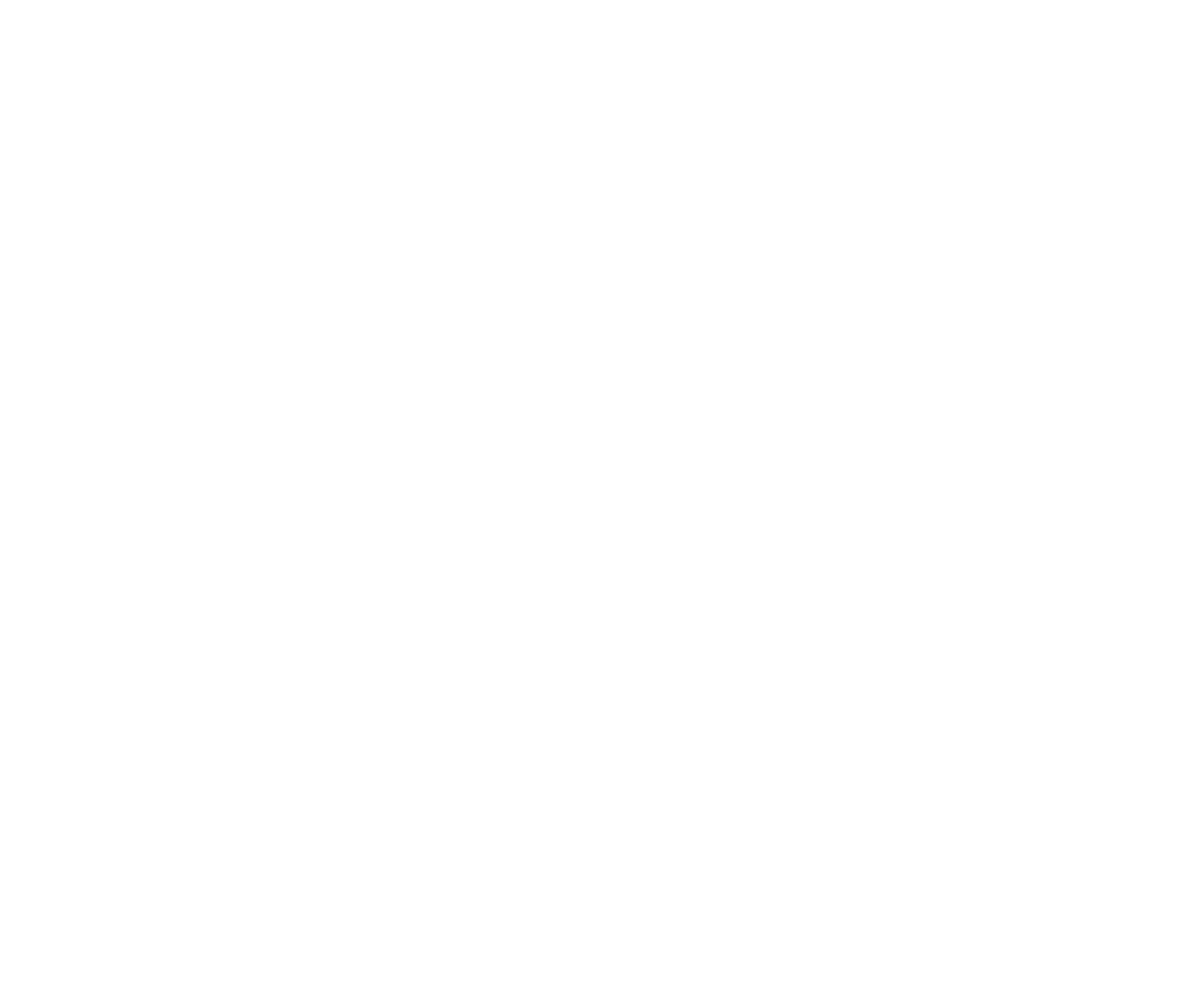
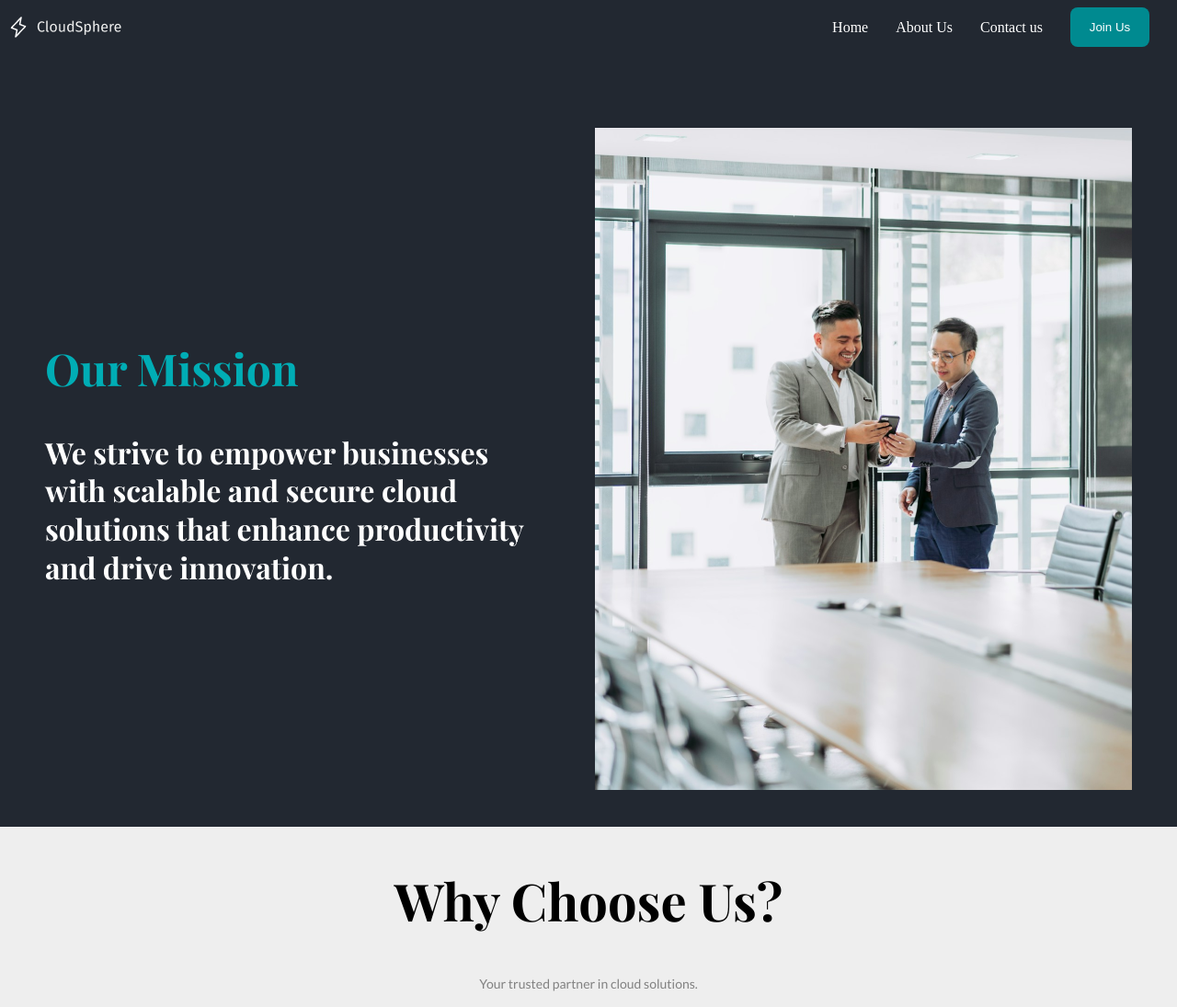
Before and after one commit to anasaziz2008/buisness-website-html-css, a plain HTML site: page aboutus/index.html in a window 1280 px wide. Shown: the whole page at 92% size. Before the commit the page ends 800 px from the top, so only its background shows below. Drawn offline with nearby package versions, Linux system fonts and the light colour scheme.

Commit message:
mission done

```diff
--- a/aboutus/index.html
+++ b/aboutus/index.html
@@ -0,0 +1,71 @@
+<!DOCTYPE html>
+<html lang="en">
+<head>
+    <meta charset="UTF-8">
+    <meta name="viewport" content="width=device-width, initial-scale=1.0">
+    <link href="https://fonts.googleapis.com/css2?family=Lato:wght@400;700&display=swap" rel="stylesheet">
+    <link href="https://fonts.googleapis.com/css2?family=Playfair+Display:wght@400;700&display=swap" rel="stylesheet">
+    <link rel="stylesheet" href="style.css">
+    <title>Document</title>
+</head>
+<body>
+
+    <nav>
+        <img class="brand-img" src="/images/Brand.png" />
+        <div class="flex-nav">
+          <ul class="nav-links">
+            <li><a href="#">Home</a></li>
+            <li><a href="aboutus/index.html">About Us</a></li>
+            <li><a href="#">Contact us</a></li>
+            <button class="join">Join Us</button>
+          </ul>
+        </div>
+      </nav>
+
+      <div class="mission">
+        <div class="mission-text">
+            <h2>Our Mission</h2>
+            <p>We strive to empower businesses with scalable and secure cloud solutions that enhance productivity and drive innovation.</p>
+        </div>
+
+        <div class="mission-img">
+            <img src="/images/Mission.png"/>
+      </div>
+      </div>
+
+      <div class="choose">
+        <div class="choose-title">
+            <h2>Why Choose Us?</h2>
+            <p>Your trusted partner in cloud solutions.</p>
+        </div>
+
+        <div class="reasons">
+
+        <div class="reason1">
+
+        </div>
+
+        <div class="reason2">
+
+        </div>
+
+        <div class="reason3">
+
+        </div>
+
+        <div class="reason4">
+
+        </div>
+
+        <div class="reason5">
+
+        </div>
+
+        <div class="reason6">
+
+        </div>
+        </div>
+
+      </div>
+</body>
+</html>
--- a/aboutus/style.css
+++ b/aboutus/style.css
@@ -0,0 +1,114 @@
+
+body {
+    margin: 0;
+    background-color: #222831;
+  }
+
+p{
+    font-family: 'Fira Sans', sans-serif;
+  }
+
+  nav {
+    background-color: #222831;
+    display: flex;
+    justify-content: space-between;
+    align-items: center;
+    height: 59px;
+    margin: 0%;
+  }
+
+  .flex-nav {
+   display: flex;
+   align-items: center;
+   margin-right: 30px;
+  }
+
+  .nav-links {
+    color: white;
+    display: flex;
+    justify-content:flex-start;
+    align-items: center;
+    list-style-type: none;
+    gap: 30px;
+  }
+
+  a {
+    color: white;
+    text-decoration: none;
+  }
+
+  .join {
+    cursor: pointer;
+    background-color: #008a90;
+    width: 86px;
+    height: 43px;
+    border-radius: 8px;
+    border: none;
+    gap: 20px;
+    color: white;
+    text-align: center;
+  }
+
+  .mission{
+    background-color: #222831;
+    display: flex;
+    justify-content: center;
+    align-items: center;
+    width: 100%;
+    height: 800px;
+    gap: 48px;
+    margin-top: 40px;
+  }
+
+.mission-text{
+    width: 550px;
+}
+
+  .mission-text h2{
+    color: #00ADB5;
+    font-family: 'Playfair Display', serif;
+    font-weight: 900;
+    font-size: 48px;
+    line-height: 62.4px;
+  }
+
+  .mission-text p{
+
+    font-family: 'Playfair Display', serif;
+    font-weight: 600;
+    font-size: 32px;
+    line-height: 41.6px;
+    color: white;
+  }
+
+  .mission-img{
+    width: 584px;
+    height: 720px;
+  }
+
+  .choose{
+    background-color: #EEEEEE;
+    display: flex;
+    flex-direction: column;
+    align-items: center;
+    justify-content: center;
+  }
+
+.choose-title{
+    text-align: center;
+}
+
+  .choose-title h2{
+    font-family: 'Playfair Display', serif;
+    font-weight: 900;
+    font-size: 56px;
+    line-height: 67px;
+}
+
+.choose-title p{
+    font-family: 'Lato', serif;
+    font-weight: 400;
+    font-size: 14px;
+    line-height: 22px;
+    color: #818181;
+}
```
Also changed, not shown: index.html (+1 -1 lines), images/Icon  --icon.svg (added), images/Mission.png (added).
